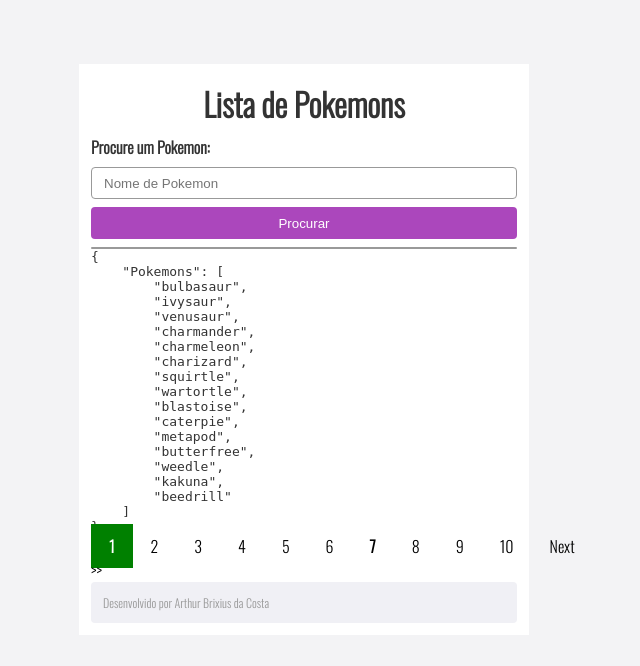
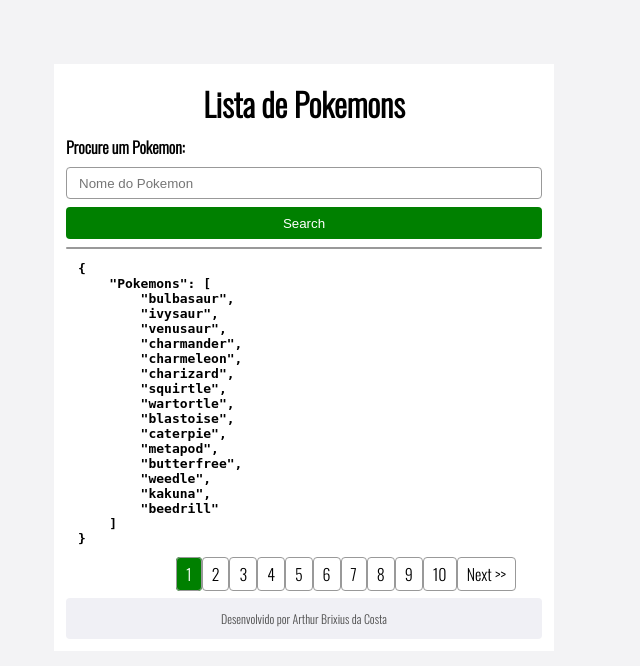
Before and after one commit to ArthurDaCosta/Consumir_API_Pokemon, a PHP site: page / in a window 1280 px wide. Shown: the top 666 px of the page, without its empty margins (336-976 px from the left). Run offline with PHP 8.4, Linux system fonts and the light colour scheme.

Commit message:
Add files via upload

```diff
--- a/getStatsPokemon.php
+++ b/getStatsPokemon.php
@@ -10,7 +10,7 @@ function getStatsPokemon(string $pesquisa, string $pesquisaURL) {
     $pokemon = json_decode(curl_exec($ch));
 
 
-
+    fwrite($InfoPoke, "". $pokemon->forms[0]->name ."\n");
     foreach($pokemon->stats as $postar) {
         fwrite($InfoPoke, "". $postar->stat->name ."\n");
         fwrite($InfoPoke, "$postar->base_stat\n");
--- a/index.php
+++ b/index.php
@@ -24,8 +24,6 @@ if(!$page||$page<0||$page>$totalPaginas-1){
     $page = 0;
 }
 
-
-
 $mostrarPokemonsJSON = json_encode(["Pokemons" => $infoPokemonJSON[$page] ], JSON_PRETTY_PRINT);
 
 ?>
@@ -48,11 +46,11 @@ $mostrarPokemonsJSON = json_encode(["Pokemons" => $infoPokemonJSON[$page] ], JSO
         <h1>Lista de Pokemons</h1>
     </div>
     <div class="form">
-        <form action="pesquisarPokemon.php?" method="POST" enctype="multiplart/form-data">
+        <form action="pesquisarPokemon.php" method="GET" enctype="multiplart/form-data">
             <input type="hidden" name="insert" value="insert">
-            <label for="pesquisar_pokemon">Procure um Pokemon:</label>
-            <input type="text" name="pesquisar_pokemon" placeholder="Nome de Pokemon">
-            <button type="submit">Procurar</button>
+            <label for="pokemon">Procure um Pokemon:</label>
+            <input type="text" name="pokemon" placeholder="Nome do Pokemon">
+            <button type="submit">Search</button>
         </form>
         <?php
             if ( isset( $_SESSION['message'])) {
@@ -74,7 +72,9 @@ $mostrarPokemonsJSON = json_encode(["Pokemons" => $infoPokemonJSON[$page] ], JSO
     <div class="pagination_section">
         <?php
             if($page>0){
-                echo "<a href='?page=" . $page-1 . "'><< Previous</a>";
+                echo "<nobr><a href='?page=" . $page-1 . "'> << Previous </a>";
+            } else {
+                echo "<nobr><a style='visibility: hidden'> << Previous </a>";
             }
             foreach ($infoPokemonJSON as $key => $value) {
                 if($key==$page){
@@ -85,7 +85,9 @@ $mostrarPokemonsJSON = json_encode(["Pokemons" => $infoPokemonJSON[$page] ], JSO
                 echo "<a href='?page=$key' class='$verifyActive'>" . $key+1 . "</a>";
             }
             if($page<$totalPaginas-1){
-                echo "<a href='?page=" . $page+1 . "'>Next >></a>";
+                echo "<a href='?page=" . $page+1 . "'>Next >></a></nobr>";
+            }  else {
+                echo "<a style='visibility: hidden';>Next >></a></nobr>";
             }
 
         ?>
--- a/style.css
+++ b/style.css
@@ -6,7 +6,7 @@
 
 body{
     background: #f3f3f5;
-    color: #333;
+    color: #000000;
     font-family: 'Oswald', sans-serif;
 }
 
@@ -29,7 +29,7 @@ a:hover {
 
 .container {
     background: #fff;
-    max-width: 450px;
+    max-width: 500px;
     margin-top: 5%;
     margin-left: auto;
     margin-right: auto;
@@ -75,7 +75,7 @@ a:hover {
 }
 
 .form button {
-    background: #AB47BC;
+    background: green;
     height: 32px;
     border: none;
     border-radius: 4px;
@@ -87,7 +87,7 @@ a:hover {
 }
 
 .form button:hover {
-    background: #ce93d8;
+    background: rgb(116, 189, 116);
 }
 
 .separator {
@@ -96,14 +96,24 @@ a:hover {
     border-radius: 1px;
 }
 
-.list-task {
+.list-pokemons {
     margin-top: 12px;
     margin-bottom: 12px;
+    margin-left: 12px;
 }
 
-.list-pokemons ul li{
-    margin-top: 4px;
-    margin-bottom: 4px;
+.pokemon-info {
+    margin-top: 12px;
+    margin-bottom: 12px;
+    margin-left: 12px;
+}
+
+.list-pokemons ul{
+    font-weight: bold;
+    color: #000000;
+}
+
+.pokemon-info ul{
     font-weight: bold;
     color: #000000;
 }
@@ -115,47 +125,54 @@ a:hover {
 }
 
 .footer p {
-    color: #999;
+    text-align: center;
+    color: #4d4d4d;
     font-size: 12px;
 }
 
 .pagination_section {
-    position: flex;
-    margin-left: auto;
-    margin-right: auto;
+    text-align: center;
+    position: relative;
+    margin-top: 16px;
+    margin-bottom: 12px;
 }
-/* pagination styling */
 
-.pagination_section a {
+.pagination_section a{
     color: black;
-    padding: 10px 18px;
+    border: 1px solid #999;
+    border-radius: 4px;
+    padding: 4px 9px;
     text-decoration: none;
 }
-/* pagination hover effect on non-active */
 
 .pagination_section a:hover:not(.active) {
     background-color: #031F3B;
     color: white;
 }
-/* pagination hover effect on active*/
 
 a.active {
     background-color: green;
     color: white;
 }
 
-a:nth-child(1) {
-    font-weight: bold;
+.voltar {
+    display: flex;
+    justify-content: center;
+    flex-direction: column;
 }
 
-a:nth-child(7) {
-    font-weight: bold;
+.voltar input {
+    background: green;
+    height: 32px;
+    border: none;
+    border-radius: 4px;
+    color: #FFF;
+    margin-top: 4px;
+    margin-bottom: 4px;
+
+    transition: background 0.3s;
 }
 
-.content {
-    margin: 50px;
-    padding: 15px;
-    width: 700px;
-    height: 200px;
-    border: 2px solid black;
+.voltar input:hover {
+    background: rgb(116, 189, 116);
 }
```
Also changed, not shown: pesquisarPokemon.php (+7 -8 lines), showStatsPokemon.php (+6 -1 lines).
